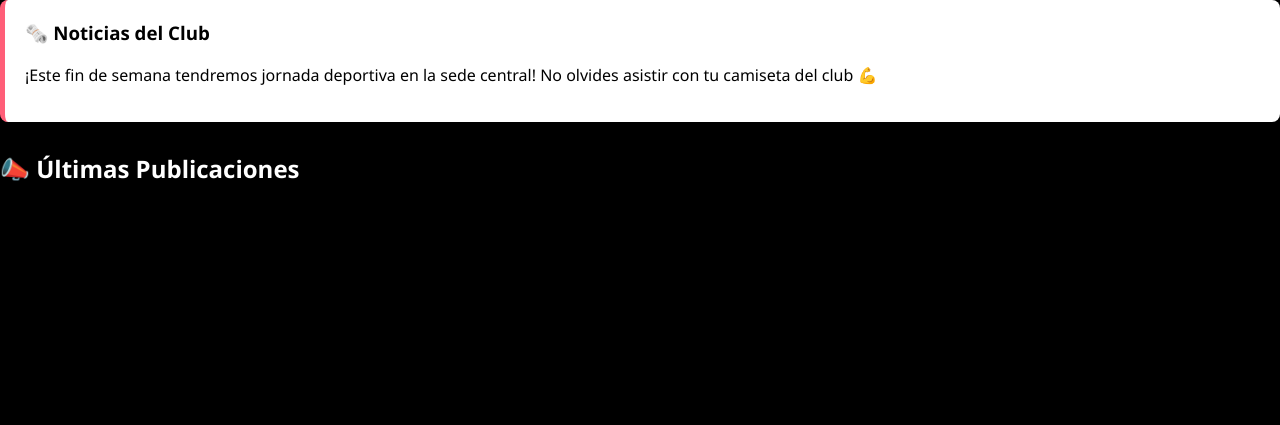
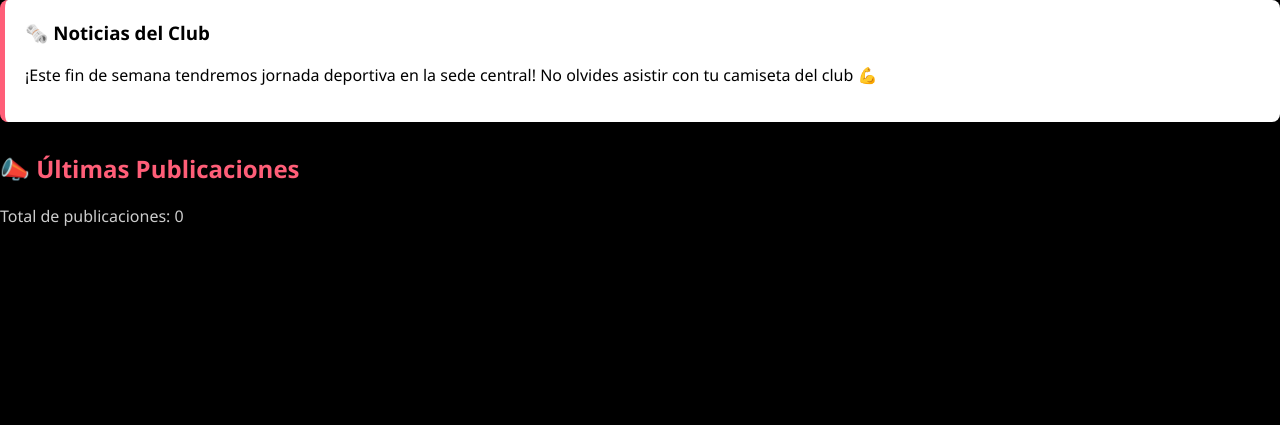
Before and after one commit to Luggutiu/Club-Deportivo-Blanca-Cristiana, a FastAPI app: page / in a window 1280 px wide. Shown: the top 425 px of the page. Run offline with FastAPI, Linux system fonts and the light colour scheme; data that the repository does not hold is empty; some libraries are stand-ins or nearby versions.

Commit message:
Vista principal funcional con secciones y publicaciones

```diff
--- a/app/templates/index.html
+++ b/app/templates/index.html
@@ -33,7 +33,7 @@
     <ul class="horario-list" style="list-style: none; padding: 0;">
       {% for h in horarios %}
         <li style="margin-bottom: 10px;">
-          <strong>{{ h.dia }}</strong> – {{ h.hora }} – {{ h.actividad }}
+          <strong>{{ h.dia }}</strong>: {{ h.hora_inicio }} - {{ h.hora_fin }} – {{ h.actividad }}
         </li>
       {% endfor %}
     </ul>
@@ -41,7 +41,9 @@
   {% endif %}
 
   <!-- Sección de publicaciones -->
-  <h2>📣 Últimas Publicaciones</h2>
+  <h2 style="color: #ff5e78; margin-top: 30px;">📣 Últimas Publicaciones</h2>
+  <p style="color: #ccc;">Total de publicaciones: {{ posts|length }}</p>
+
   {% for post in posts %}
     <div class="post" style="
       margin-bottom: 40px;
```
